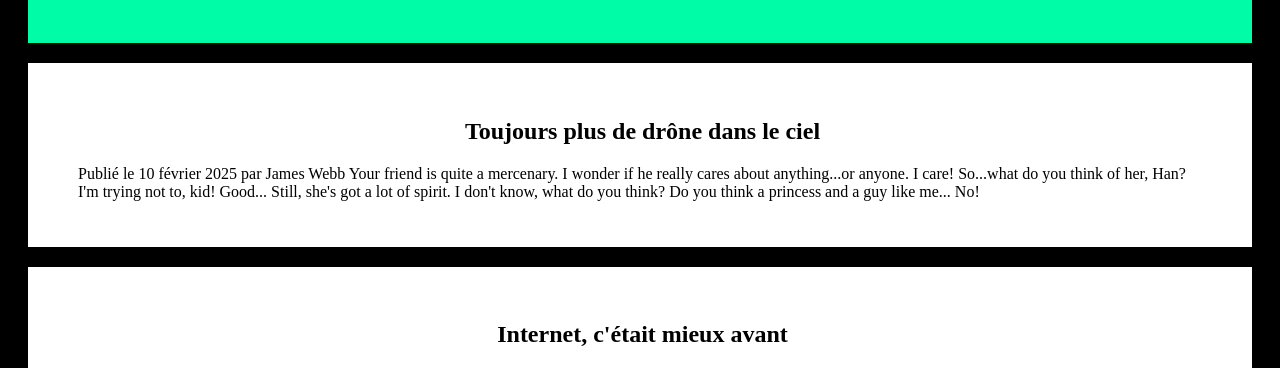
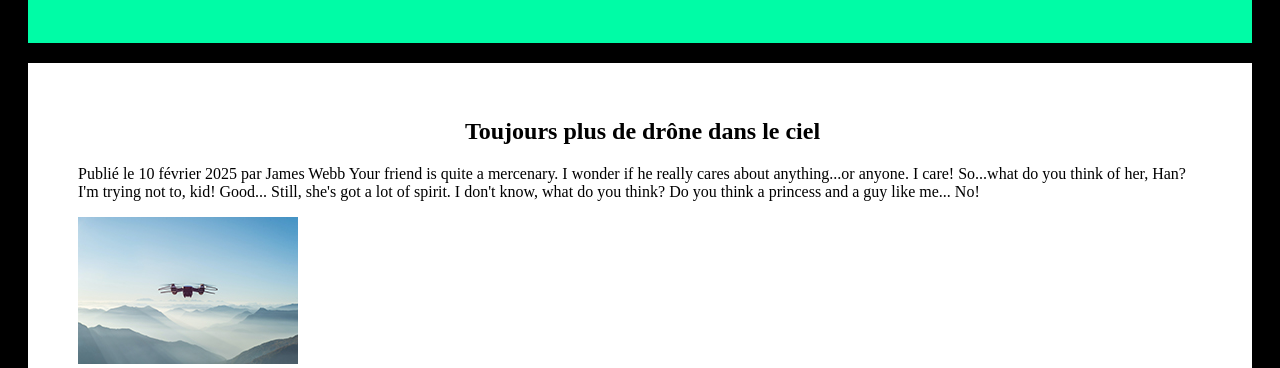
Before and after one commit to arnakoeur/14-techmag, a plain HTML site: page index.html in a window 1280 px wide. Shown: the part 430-798 px from the top of the page. Drawn offline with Linux system fonts and the light colour scheme.

Commit message:
ajout-image

```diff
--- a/index.html
+++ b/index.html
@@ -27,6 +27,7 @@
         trying not to, kid! Good... Still, she's got a lot of spirit. I don't
         know, what do you think? Do you think a princess and a guy like me...
         No!</p>
+        <img src="img/drone.jpg" alt="image d'un drone qui vole">
     </article>
     <article class="avant">
       <h1>Internet, c'était mieux avant</h1>
```
Also changed, not shown: img/drone.jpg (added), img/rSFxBGpnluw.jpg (deleted).
